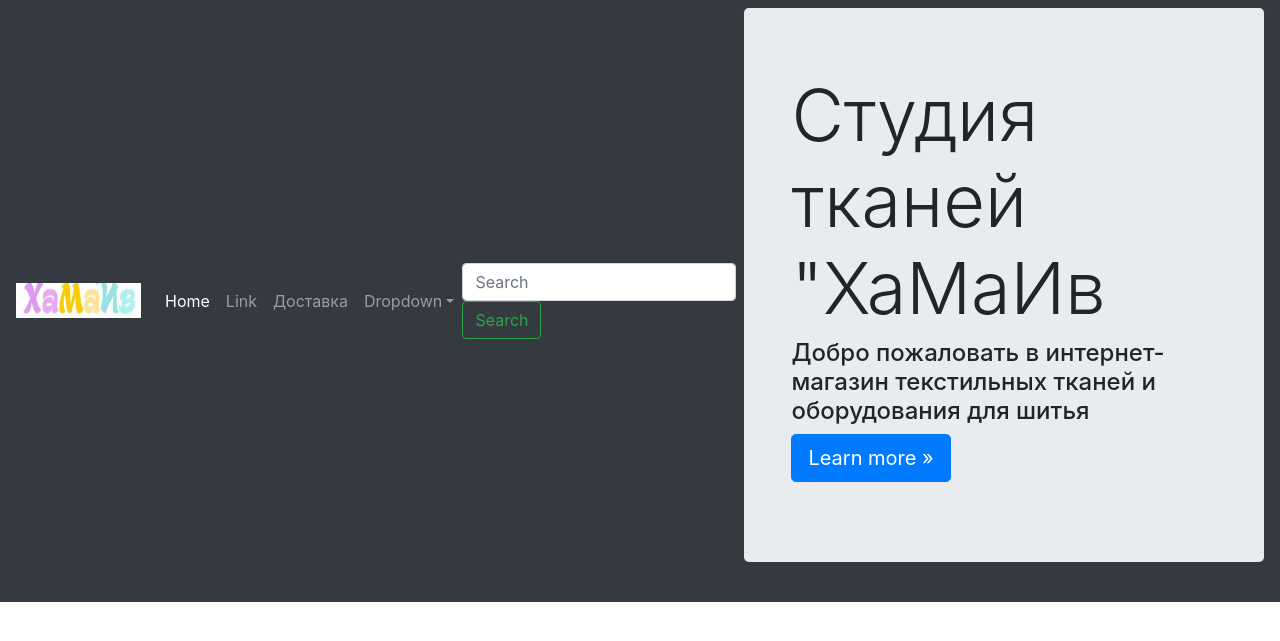
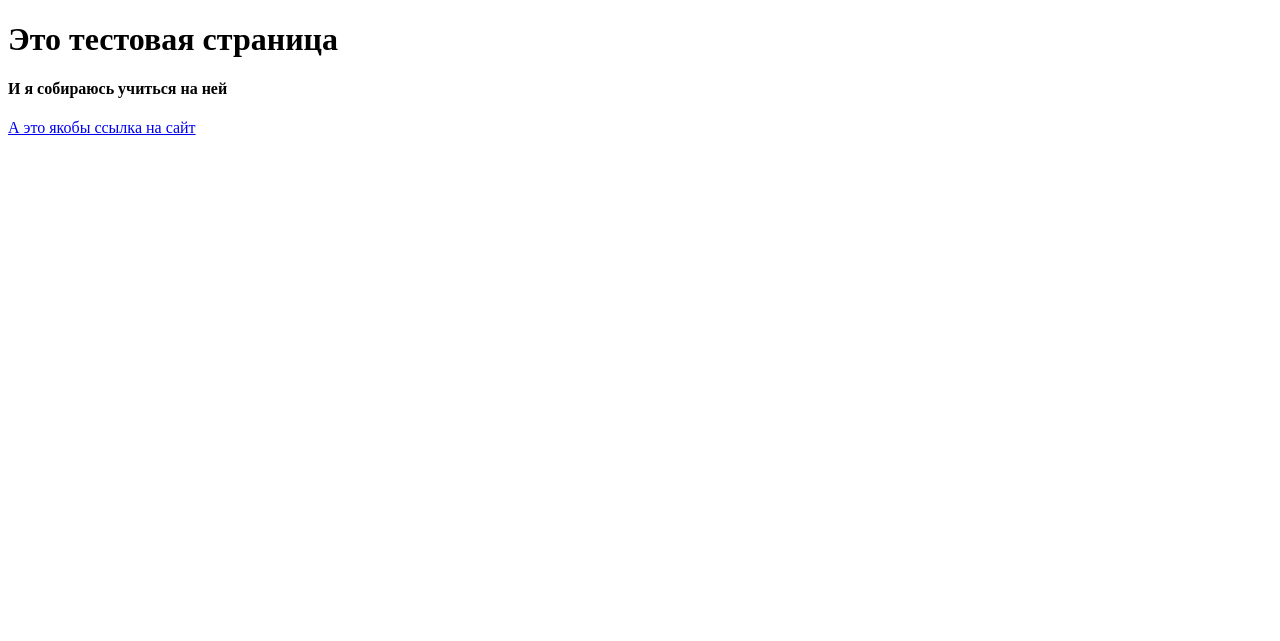
Before and after one commit to InPizzaWeTrust/MyFirstSite, a Django app: page /dostavka/ in a window 1280 px wide. Shown: the top 641 px of the page. Run offline with Django 3.2, Linux system fonts and the light colour scheme; some libraries are stand-ins or nearby versions.

Commit message:
Changes to be committed: 	modified:   MyFirst/urls.py 	modified:   dostavka/templates/dostavka/delivery.html

```diff
--- a/MyFirst/urls.py
+++ b/MyFirst/urls.py
@@ -19,7 +19,7 @@ from django.urls import path, include
 urlpatterns = [
     path('articles/', include('articles.urls')),
     path('admin/', admin.site.urls),
-    path('page2/', include('Page2.urls')),
+    path('', include('Page2.urls')),
     path('dostavka/', include('dostavka.urls')),
 
 ]
--- a/dostavka/templates/dostavka/delivery.html
+++ b/dostavka/templates/dostavka/delivery.html
@@ -1,91 +1,15 @@
-{% load static %}
+<!DOCTYPE html>
 <html lang="ru">
 <head>
-    <meta charset="utf-8">
-    <meta name="viewport" content="width=device-width, initial-scale=1, shrink-to-fit=no">
-    <meta name="viewport" content="width=device-width, initial-scale=1.0">
-    <meta http-equiv="X-UA-Compatible" content="ie=edge">
-    <title>Khamaiv Inc.</title>
-    <link rel="stylesheet" href="https://stackpath.bootstrapcdn.com/bootstrap/4.4.1/css/bootstrap.min.css">
+    <meta charset="UTF-8">
+    <title>Тестовая страница</title>
+</head>
+<body>
+<p>
+    <h1>Это тестовая страница</h1>
+    <h4>И я собираюсь учиться на ней</h4>
+<a class="button-state-blue" href="http://www.youtube.com" role="button"><p>А это якобы ссылка на сайт</p>
+</div>
 
-
-    <!-- Bootstrap core CSS -->
-<link href="/docs/4.4/dist/css/bootstrap.min.css" rel="stylesheet" integrity="sha384-Vkoo8x4CGsO3+Hhxv8T/Q5PaXtkKtu6ug5TOeNV6gBiFeWPGFN9MuhOf23Q9Ifjh" crossorigin="anonymous">
-
-    <!-- Favicons -->
-<link rel="apple-touch-icon" href="/docs/4.4/assets/img/favicons/apple-touch-icon.png" sizes="180x180">
-<link rel="icon" href="/docs/4.4/assets/img/favicons/favicon-32x32.png" sizes="32x32" type="image/png">
-<link rel="icon" href="/docs/4.4/assets/img/favicons/favicon-16x16.png" sizes="16x16" type="image/png">
-<link rel="manifest" href="/docs/4.4/assets/img/favicons/manifest.json">
-<link rel="mask-icon" href="/docs/4.4/assets/img/favicons/safari-pinned-tab.svg" color="#563d7c">
-<link rel="icon" href="/docs/4.4/assets/img/favicons/favicon.ico">
-<meta name="msapplication-config" content="/docs/4.4/assets/img/favicons/browserconfig.xml">
-<meta name="theme-color" content="#563d7c">
-
-
-    <style>
-      .bd-placeholder-img {
-        font-size: 1.125rem;
-        text-anchor: middle;
-        -webkit-user-select: none;
-        -moz-user-select: none;
-        -ms-user-select: none;
-        user-select: none;
-      }
-
-      @media (min-width: 768px) {
-        .bd-placeholder-img-lg {
-          font-size: 3.5rem;
-        }
-      }
-    </style>
-    <!-- Custom styles for this template -->
-    <link href="jumbotron.css" rel="stylesheet">
-  </head>
-  <body>
-
-    <nav class="navbar navbar-expand-md navbar-dark fixed-top bg-dark">
-  <a class="navbar-brand" href="http://127.0.0.1:8000/admin/"><img src={%static "page2/logo.jpg"%} height=35 width="125" border="2"></a>
-  <button class="navbar-toggler" type="button" data-toggle="collapse" data-target="#navbarsExampleDefault" aria-controls="navbarsExampleDefault" aria-expanded="false" aria-label="Toggle navigation">
-    <span class="navbar-toggler-icon"></span>
-  </button>
-
-  <div class="collapse navbar-collapse" id="navbarsExampleDefault">
-    <ul class="navbar-nav mr-auto">
-      <li class="nav-item active">
-        <a class="nav-link" href="#">Home <span class="sr-only">(current)</span></a>
-      </li>
-      <li class="nav-item">
-        <a class="nav-link" href="#">Link</a>
-      </li>
-      <li class="nav-item">
-        <a class="nav-link" href="http://127.0.0.1:8000/dostavka/" tabindex="-1" aria-disabled="true">Доставка</a>
-      </li>
-      <li class="nav-item dropdown">
-        <a class="nav-link dropdown-toggle" href="#" id="dropdown01" data-toggle="dropdown" aria-haspopup="true" aria-expanded="true">Dropdown</a>
-        <div class="dropdown-menu" aria-labelledby="dropdown01">
-          <a class="dropdown-item" href="#">Action</a>
-          <a class="dropdown-item" href="#">Another action</a>
-          <a class="dropdown-item" href="#">Something else here</a>
-        </div>
-      </li>
-    </ul>
-    <form class="form-inline my-2 my-lg-0">
-      <input class="form-control mr-sm-2" type="text" placeholder="Search" aria-label="Search">
-      <button class="btn btn-outline-success my-2 my-sm-0" type="submit">Search</button>
-    </form>
-  </div>
-
-<main role="main">
-
-  <!-- Main jumbotron for a primary marketing message or call to action -->
-  <div class="jumbotron">
-    <div class="container">
-      <h1 class="display-3">Студия тканей "ХаМаИв</h1>
-      <h4>Добро пожаловать в интернет-магазин текстильных тканей и оборудования для шитья</h4>
-      <p><a class="btn btn-primary btn-lg" href="#" role="button">Learn more »</a></p>
-    </div>
-  </div>
-</nav>
-  </main>
-</body></html>
+</body>
+</html>
```
